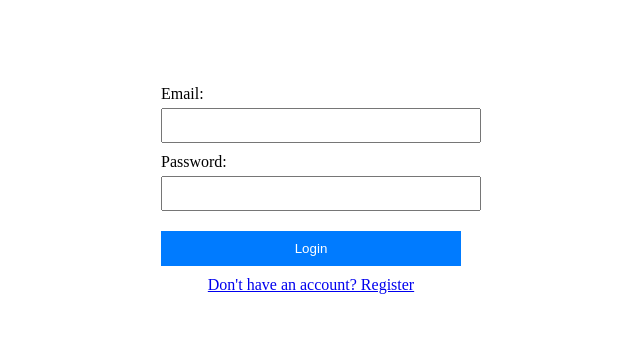
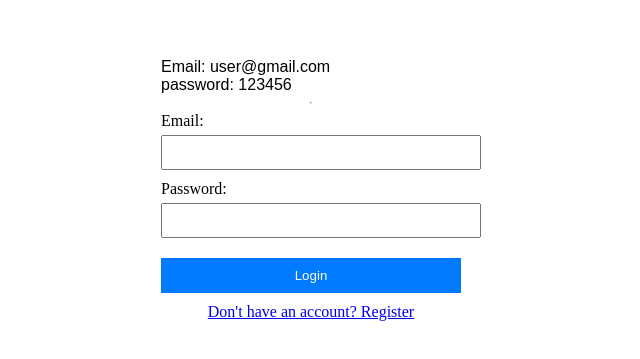
Before and after one commit to Joy5k/ena_ema_client, a Next.js app: page /login in a window 1280 px wide. Shown: the part 219-578 px from the top of the page, without its empty margins (329-969 px from the left). Built offline with nearby package versions, Linux system fonts and the light colour scheme.

Commit message:
added the login credentials on login page

```diff
--- /dev/null
+++ b/src/app/login/Login.module.css
@@ -0,0 +1,51 @@
+/* LoginPage.module.css */
+.container {
+    display: flex;
+    justify-content: center;
+    align-items: center;
+    width: 500px;
+    height: 100vh;
+    margin: 0 auto;
+}
+
+.form {
+    display: flex;
+    flex-direction: column;
+    width: 300px;
+}
+
+.label {
+    margin-bottom: 10px;
+}
+
+.input {
+    width: 100%;
+    padding: 8px;
+    margin-top: 5px;
+}
+
+.passwordLabel {
+    margin-bottom: 20px;
+}
+
+.button {
+    padding: 10px;
+    width: 100%;
+    background-color: #007BFF;
+    color: white;
+    border: none;
+    cursor: pointer;
+}
+
+.errorMessage {
+    color: red;
+}
+
+.link {
+    text-align: center;
+    margin-top: 10px;
+}
+.demoCR{
+    margin: 0;
+    font-family: sans-serif;
+}
--- a/src/app/login/page.tsx
+++ b/src/app/login/page.tsx
@@ -5,9 +5,10 @@ import Link from 'next/link';
 import { useRouter } from 'next/navigation';
 import React, { useState } from 'react';
 import { toast } from 'sonner';
+import styles from './Login.module.css'; // Import the CSS module
 
 function LoginPage() {
-    const router=useRouter()
+    const router = useRouter();
     const [login, { isLoading, error }] = useLoginMutation();
     const [email, setEmail] = useState('');
     const [password, setPassword] = useState('');
@@ -28,53 +29,40 @@ function LoginPage() {
     };
 
     return (
-        <div
-            style={{
-                display: 'flex',
-                justifyContent: 'center',
-                alignItems: 'center',
-                width: '500px',
-                height: '100vh',
-                margin: '0 auto',
-            }}
-        >
-            <form onSubmit={handleSubmit} style={{ display: 'flex', flexDirection: 'column', width: '300px' }}>
-                <label style={{ marginBottom: '10px' }}>
+        <div className={styles.container}>
+            <form onSubmit={handleSubmit} className={styles.form}>
+                <p className={styles.demoCR}>Email: user@gmail.com</p>
+                <p className={styles.demoCR}>password: 123456</p>
+                <hr />
+                <label className={styles.label}>
                     Email:
                     <input
                         type="email"
                         value={email}
                         onChange={(e) => setEmail(e.target.value)}
-                        style={{ width: '100%', padding: '8px', marginTop: '5px' }}
+                        className={styles.input}
                     />
                 </label>
-                <label style={{ marginBottom: '20px' }}>
+                <label className={styles.passwordLabel}>
                     Password:
                     <input
                         type="password"
                         value={password}
                         onChange={(e) => setPassword(e.target.value)}
-                        style={{ width: '100%', padding: '8px', marginTop: '5px' }}
+                        className={styles.input}
                     />
                 </label>
                 <button
                     type="submit"
-                    style={{
-                        padding: '10px',
-                        width: '100%',
-                        backgroundColor: '#007BFF',
-                        color: 'white',
-                        border: 'none',
-                        cursor: 'pointer',
-                    }}
+                    className={styles.button}
                     disabled={isLoading}
                 >
                     {isLoading ? 'Logging in...' : 'Login'}
                 </button>
 
-                {error && <p style={{ color: 'red' }}>{error?.data?.message  || 'Login failed'}</p>} {/* Show error message if available */}
+                {error && <p className={styles.errorMessage}>{error?.data?.message || 'Login failed'}</p>}
 
-                <Link href="/register" style={{ textAlign: 'center', marginTop: '10px' }}>
+                <Link href="/register" className={styles.link}>
                     Don&apos;t have an account? Register
                 </Link>
             </form>
```
